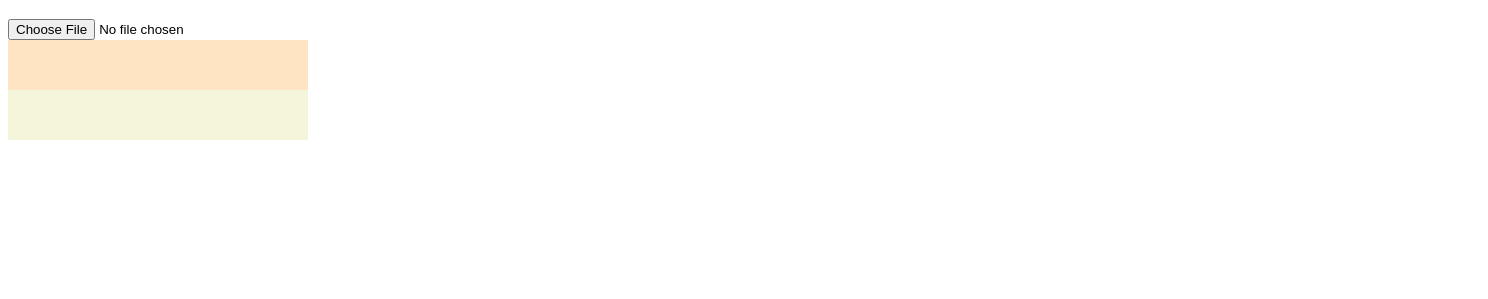
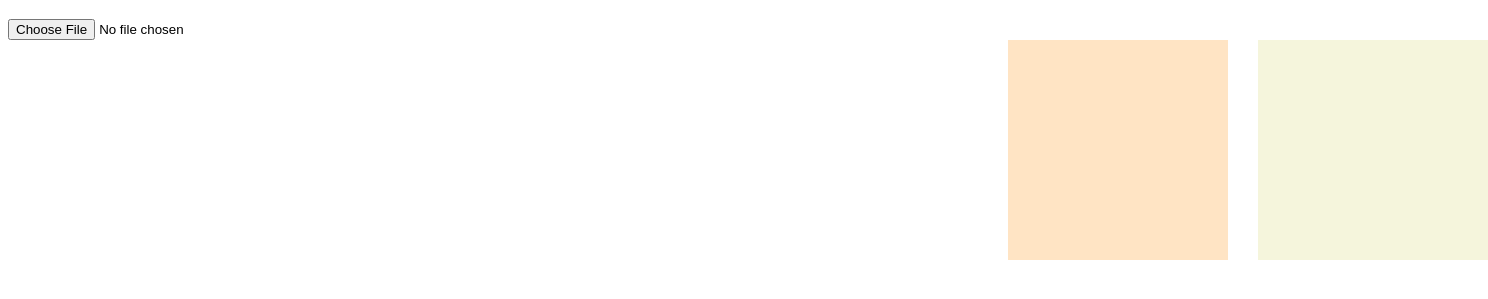
Before and after one commit to DinhVuNgocLinh/DSD-Project, a plain HTML site: page Index.html in a window 1280 px wide. Shown: the part 61-360 px from the top of the page, 1488 px wide, since content can reach past the window. Drawn offline with nearby package versions, Linux system fonts and the light colour scheme.

Commit message:
Update Index.html

```diff
--- a/Index.html
+++ b/Index.html
@@ -94,15 +94,26 @@ rect {
 }
 
 #container1{
-  width: 300px;
-  height: 50px;
+  position: relative;
+  width: 200px;
+  height: 200px;
   background-color: bisque;
+  padding: 10px;
+  left: 1000px; /* Move right 30px */
+
 }
 
 #container2{
-  width: 300px;
-  height: 50px;
+  position: relative;
+
+  width: 210px;
+  height: 200px;
   background-color:beige;
+  padding: 10px;
+  left: 1250px;
+  top: -220px /* Move right 30px */
+
+
 }
 
 #highlight{
```
